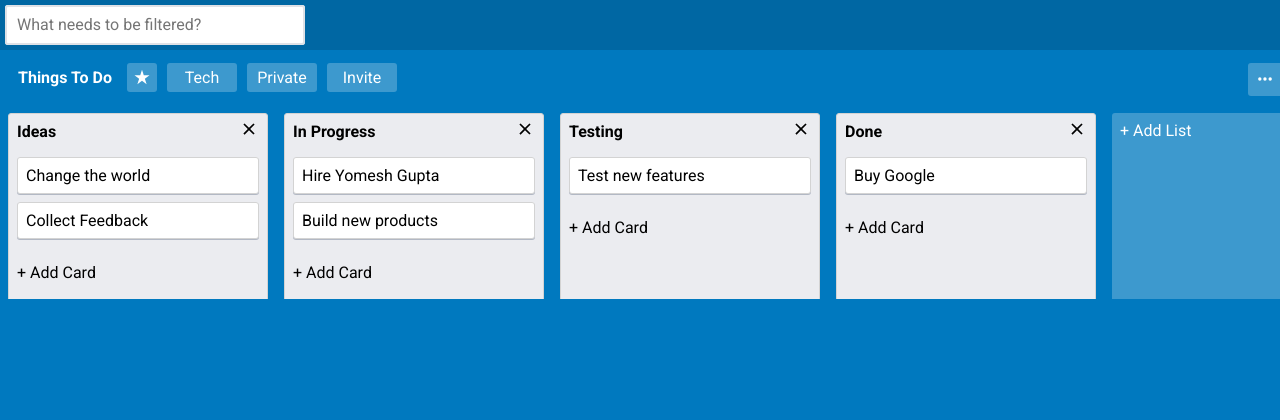
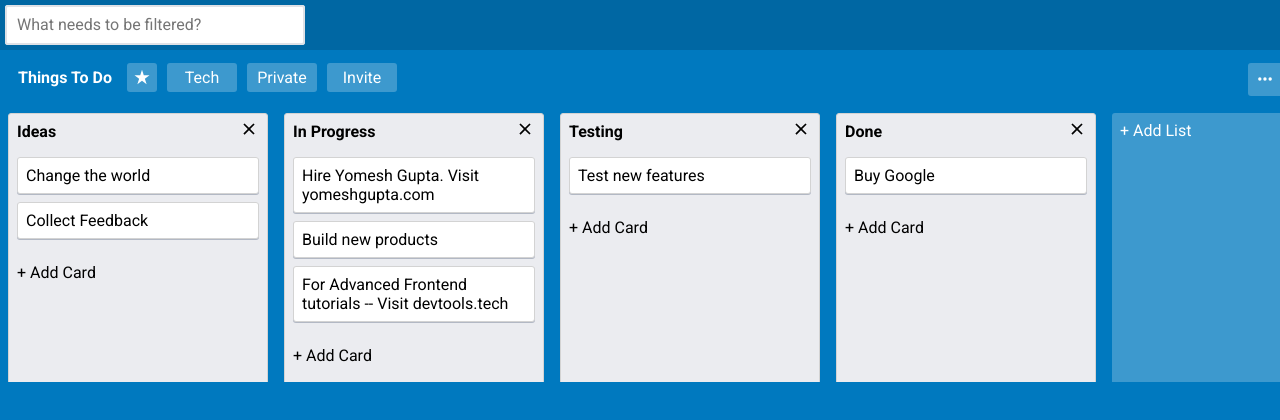
Before and after one commit to yomeshgupta/trello-board, a React app: page / in a window 1280 px wide. Shown: the top 420 px of the page. Built offline with nearby package versions, Linux system fonts and the light colour scheme.

Commit message:
Updated tasks

```diff
--- a/src/data/index.js
+++ b/src/data/index.js
@@ -22,7 +22,7 @@ const Board = {
 		},
 		'task-3': {
 			id: 'task-3',
-			title: 'Hire Yomesh Gupta',
+			title: 'Hire Yomesh Gupta. Visit yomeshgupta.com',
 			description: ''
 		},
 		'task-4': {
@@ -39,6 +39,11 @@ const Board = {
 			id: 'task-6',
 			title: 'Buy Google',
 			description: ''
+		},
+		'task-7': {
+			id: 'task-7',
+			title: 'For Advanced Frontend tutorials -- Visit devtools.tech',
+			description: ''
 		}
 	},
 	lists: {
@@ -52,7 +57,7 @@ const Board = {
 			id: 'list-2',
 			title: 'In Progress',
 			description: '',
-			taskIds: ['task-3', 'task-4']
+			taskIds: ['task-3', 'task-4', 'task-7']
 		},
 		'list-3': {
 			id: 'list-3',
```
